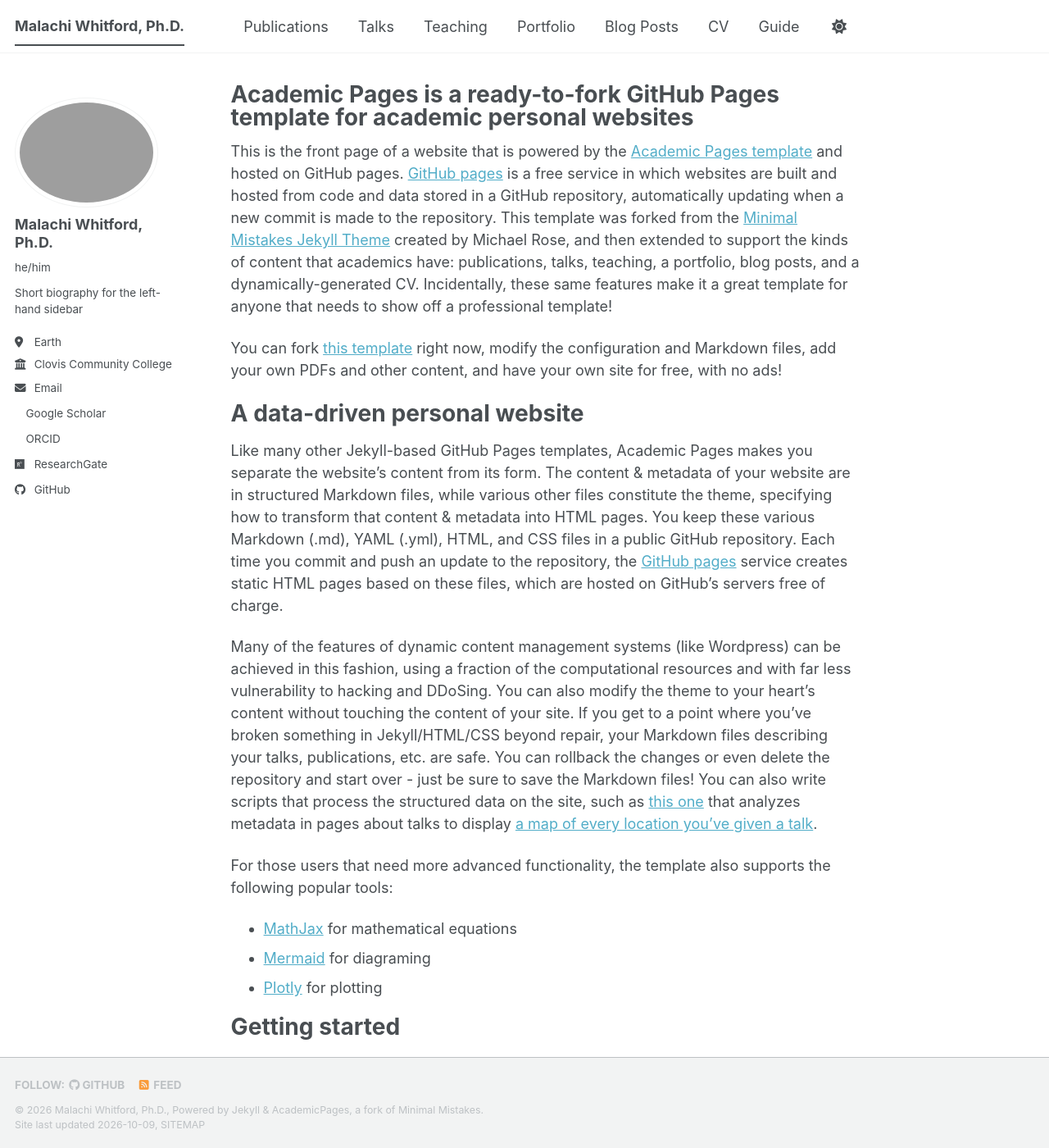
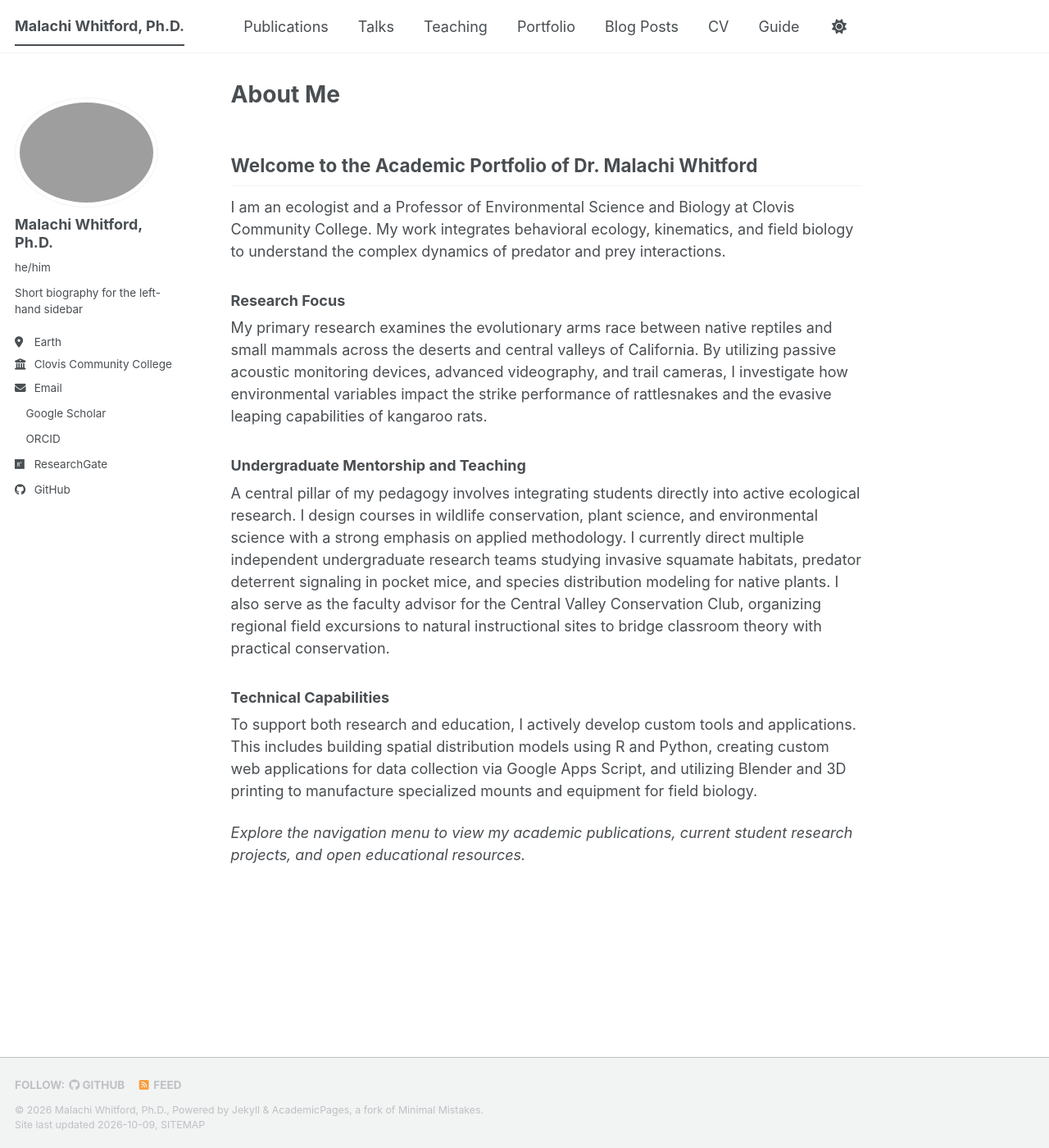
Before and after one commit to malachi-whitford/malachi-whitford.github.io, a Jekyll site: the page built from _pages/about.md, in a window 1280 px wide and 1400 px high. Shown: the whole window at 82% size. Built offline with Jekyll 4.4.1, drawn with Linux system fonts in a browser that asks for light colours; a style sheet for code colours, icons or effects is not loaded; some of the changed text lies outside the part shown.

Commit message:
Update about.md

```diff
--- a/_pages/about.md
+++ b/_pages/about.md
@@ -1,56 +1,23 @@
 ---
 permalink: /
-title: "Academic Pages is a ready-to-fork GitHub Pages template for academic personal websites"
+title: "About Me"
 author_profile: true
 redirect_from:
   - /about/
   - /about.html
 ---
 
-This is the front page of a website that is powered by the [Academic Pages template](https://github.com/academicpages/academicpages.github.io) and hosted on GitHub pages. [GitHub pages](https://pages.github.com) is a free service in which websites are built and hosted from code and data stored in a GitHub repository, automatically updating when a new commit is made to the repository. This template was forked from the [Minimal Mistakes Jekyll Theme](https://mmistakes.github.io/minimal-mistakes/) created by Michael Rose, and then extended to support the kinds of content that academics have: publications, talks, teaching, a portfolio, blog posts, and a dynamically-generated CV. Incidentally, these same features make it a great template for anyone that needs to show off a professional template!
+## Welcome to the Academic Portfolio of Dr. Malachi Whitford
 
- You can fork [this template](https://github.com/academicpages/academicpages.github.io) right now, modify the configuration and Markdown files, add your own PDFs and other content, and have your own site for free, with no ads!
+I am an ecologist and a Professor of Environmental Science and Biology at Clovis Community College. My work integrates behavioral ecology, kinematics, and field biology to understand the complex dynamics of predator and prey interactions.
 
-A data-driven personal website
-======
-Like many other Jekyll-based GitHub Pages templates, Academic Pages makes you separate the website's content from its form. The content & metadata of your website are in structured Markdown files, while various other files constitute the theme, specifying how to transform that content & metadata into HTML pages. You keep these various Markdown (.md), YAML (.yml), HTML, and CSS files in a public GitHub repository. Each time you commit and push an update to the repository, the [GitHub pages](https://pages.github.com/) service creates static HTML pages based on these files, which are hosted on GitHub's servers free of charge.
+### Research Focus
+My primary research examines the evolutionary arms race between native reptiles and small mammals across the deserts and central valleys of California. By utilizing passive acoustic monitoring devices, advanced videography, and trail cameras, I investigate how environmental variables impact the strike performance of rattlesnakes and the evasive leaping capabilities of kangaroo rats.
 
-Many of the features of dynamic content management systems (like Wordpress) can be achieved in this fashion, using a fraction of the computational resources and with far less vulnerability to hacking and DDoSing. You can also modify the theme to your heart's content without touching the content of your site. If you get to a point where you've broken something in Jekyll/HTML/CSS beyond repair, your Markdown files describing your talks, publications, etc. are safe. You can rollback the changes or even delete the repository and start over - just be sure to save the Markdown files! You can also write scripts that process the structured data on the site, such as [this one](https://github.com/academicpages/academicpages.github.io/blob/master/talkmap.ipynb) that analyzes metadata in pages about talks to display [a map of every location you've given a talk](https://academicpages.github.io/talkmap.html).
+### Undergraduate Mentorship and Teaching
+A central pillar of my pedagogy involves integrating students directly into active ecological research. I design courses in wildlife conservation, plant science, and environmental science with a strong emphasis on applied methodology. I currently direct multiple independent undergraduate research teams studying invasive squamate habitats, predator deterrent signaling in pocket mice, and species distribution modeling for native plants. I also serve as the faculty advisor for the Central Valley Conservation Club, organizing regional field excursions to natural instructional sites to bridge classroom theory with practical conservation.
 
-For those users that need more advanced functionality, the template also supports the following popular tools:
-- [MathJax](https://www.mathjax.org/) for mathematical equations
-- [Mermaid](https://mermaid.js.org/) for diagraming
-- [Plotly](https://plotly.com/javascript/) for plotting
+### Technical Capabilities
+To support both research and education, I actively develop custom tools and applications. This includes building spatial distribution models using R and Python, creating custom web applications for data collection via Google Apps Script, and utilizing Blender and 3D printing to manufacture specialized mounts and equipment for field biology.
 
-Getting started
-======
-1. Register a GitHub account if you don't have one and confirm your e-mail (required!)
-1. Fork [this template](https://github.com/academicpages/academicpages.github.io) by clicking the "Use this template" button in the top right.
-1. Go to the repository's settings (rightmost item in the tabs that start with "Code", should be below "Unwatch"). Rename the repository "[your GitHub username].github.io", which will also be your website's URL.
-1. Set site-wide configuration and create content & metadata (see below -- also see [this set of diffs](https://archive.is/3TPas) showing what files were changed to set up [an example site](https://getorg-testacct.github.io) for a user with the username "getorg-testacct")
-1. Upload any files (like PDFs, .zip files, etc.) to the files/ directory. They will appear at https://[your GitHub username].github.io/files/example.pdf.
-1. Check status by going to the repository settings, in the "GitHub pages" section
-
-Site-wide configuration
-------
-The main configuration file for the site is in the base directory in [_config.yml](https://github.com/academicpages/academicpages.github.io/blob/master/_config.yml), which defines the content in the sidebars and other site-wide features. You will need to replace the default variables with ones about yourself and your site's github repository. The configuration file for the top menu is in [_data/navigation.yml](https://github.com/academicpages/academicpages.github.io/blob/master/_data/navigation.yml). For example, if you don't have a portfolio or blog posts, you can remove those items from that navigation.yml file to remove them from the header.
-
-Create content & metadata
-------
-For site content, there is one Markdown file for each type of content, which are stored in directories like _publications, _talks, _posts, _teaching, or _pages. For example, each talk is a Markdown file in the [_talks directory](https://github.com/academicpages/academicpages.github.io/tree/master/_talks). At the top of each Markdown file is structured data in YAML about the talk, which the theme will parse to do lots of cool stuff. The same structured data about a talk is used to generate the list of talks on the [Talks page](https://academicpages.github.io/talks), each [individual page](https://academicpages.github.io/talks/2012-03-01-talk-1) for specific talks, the talks section for the [CV page](https://academicpages.github.io/cv), and the [map of places you've given a talk](https://academicpages.github.io/talkmap.html) (if you run this [python file](https://github.com/academicpages/academicpages.github.io/blob/master/talkmap.py) or [Jupyter notebook](https://github.com/academicpages/academicpages.github.io/blob/master/talkmap.ipynb), which creates the HTML for the map based on the contents of the _talks directory).
-
-**Markdown generator**
-
-The repository includes [a set of Jupyter notebooks](https://github.com/academicpages/academicpages.github.io/tree/master/markdown_generator
-) that converts a CSV containing structured data about talks or presentations into individual Markdown files that will be properly formatted for the Academic Pages template. The sample CSVs in that directory are the ones I used to create my own personal website at stuartgeiger.com. My usual workflow is that I keep a spreadsheet of my publications and talks, then run the code in these notebooks to generate the Markdown files, then commit and push them to the GitHub repository.
-
-How to edit your site's GitHub repository
-------
-Many people use a git client to create files on their local computer and then push them to GitHub's servers. If you are not familiar with git, you can directly edit these configuration and Markdown files directly in the github.com interface. Navigate to a file (like [this one](https://github.com/academicpages/academicpages.github.io/blob/master/_talks/2012-03-01-talk-1.md) and click the pencil icon in the top right of the content preview (to the right of the "Raw | Blame | History" buttons). You can delete a file by clicking the trashcan icon to the right of the pencil icon. You can also create new files or upload files by navigating to a directory and clicking the "Create new file" or "Upload files" buttons.
-
-Example: editing a Markdown file for a talk
-![Editing a Markdown file for a talk](/images/editing-talk.png)
-
-For more info
-------
-More info about configuring Academic Pages can be found in [the guide](https://academicpages.github.io/markdown/), the [growing wiki](https://github.com/academicpages/academicpages.github.io/wiki), and you can always [ask a question on GitHub](https://github.com/academicpages/academicpages.github.io/discussions). The [guides for the Minimal Mistakes theme](https://mmistakes.github.io/minimal-mistakes/docs/configuration/) (which this theme was forked from) might also be helpful.
+*Explore the navigation menu to view my academic publications, current student research projects, and open educational resources.*
```
